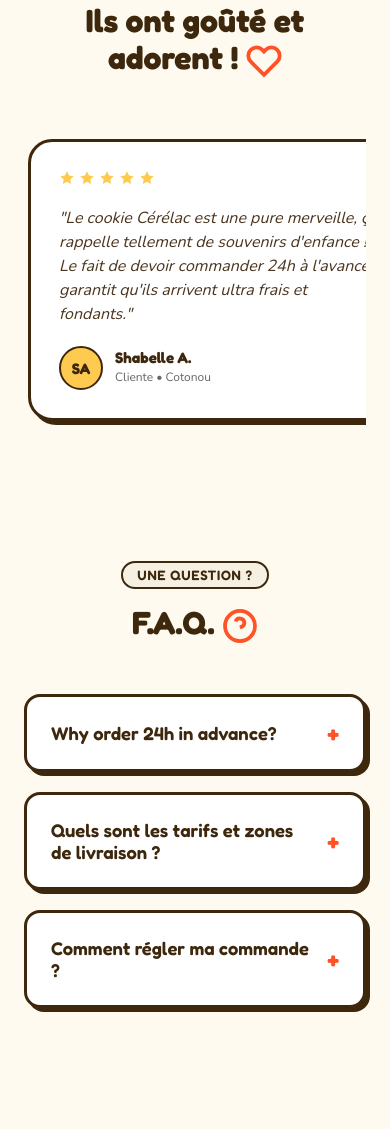
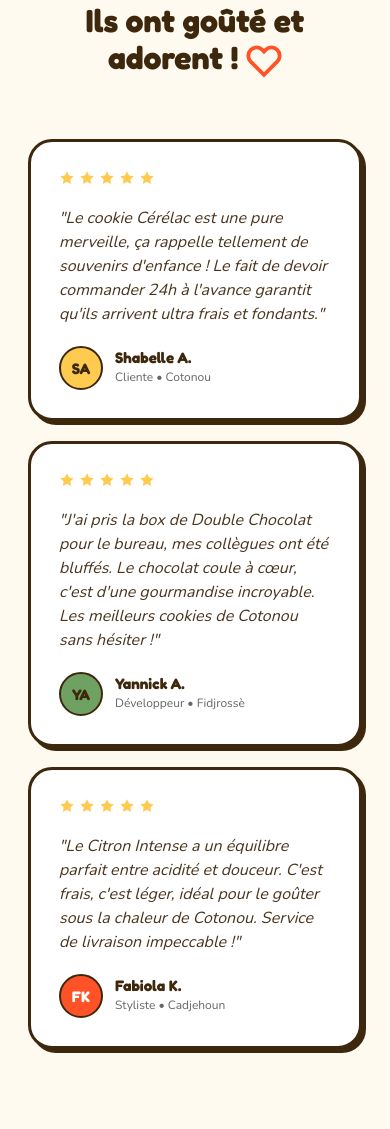
Before and after one commit to Talesman-index/Shuukies, a plain HTML site: page index.html in a window 390 px wide. Shown: the part 6197-7326 px from the top of the page. Drawn offline with nearby package versions, Linux system fonts and the light colour scheme.

Commit message:
Fix reviews section mobile overflow: stack cards vertically on mobile

```diff
--- a/styles.css
+++ b/styles.css
@@ -48,6 +48,7 @@ html {
     background-color: var(--color-bg);
     color: var(--color-text);
     font-family: var(--font-body);
+    overflow-x: hidden;
 }
 
 body {
@@ -1596,6 +1597,21 @@ img {
         grid-template-columns: 1fr;
         gap: 20px;
     }
+
+    /* Reviews section — stack vertically on mobile */
+    .reviews-slider-container {
+        overflow-x: visible;
+    }
+
+    .reviews-track {
+        flex-direction: column;
+        min-width: unset;
+        gap: 20px;
+    }
+
+    .review-card {
+        width: 100%;
+    }
 }
 
 @media (max-width: 480px) {
```
